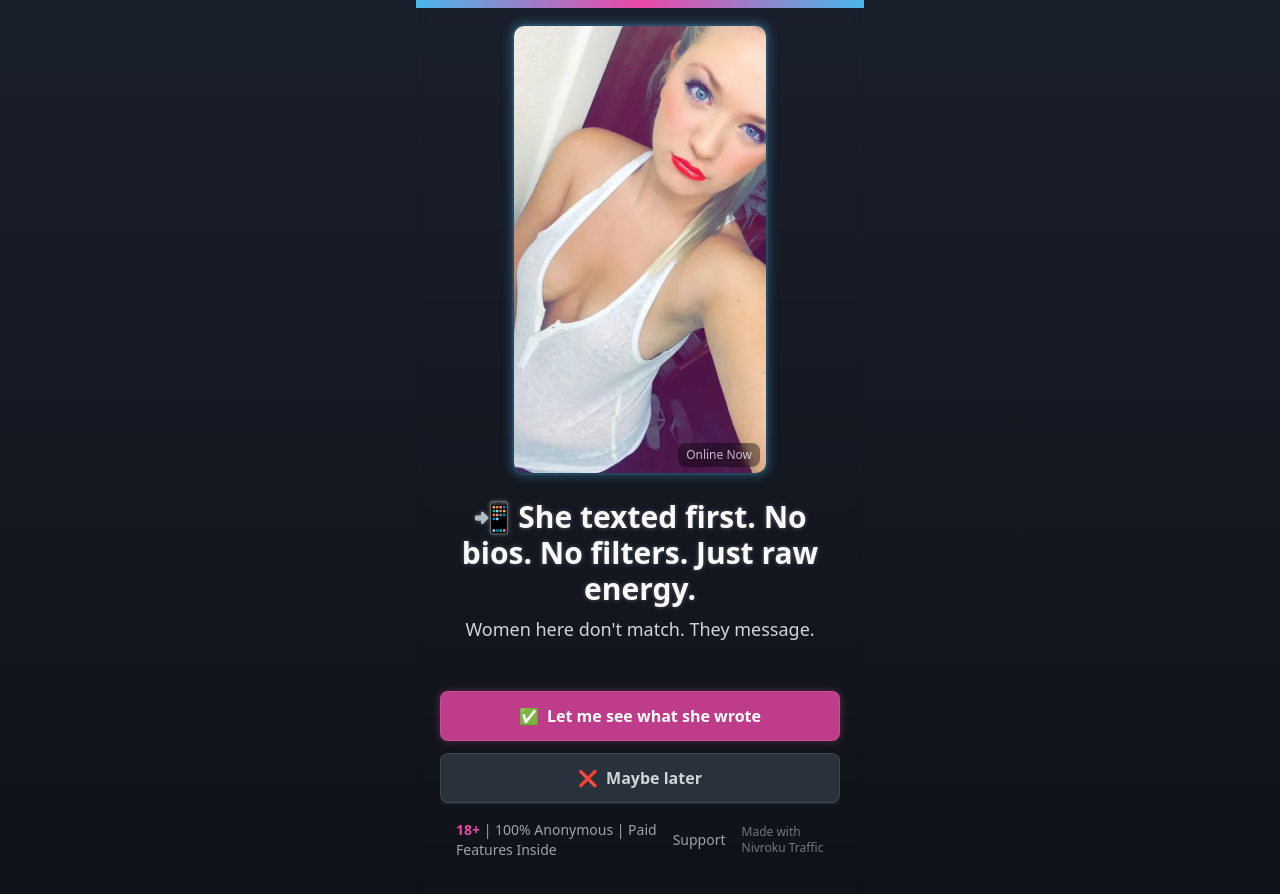
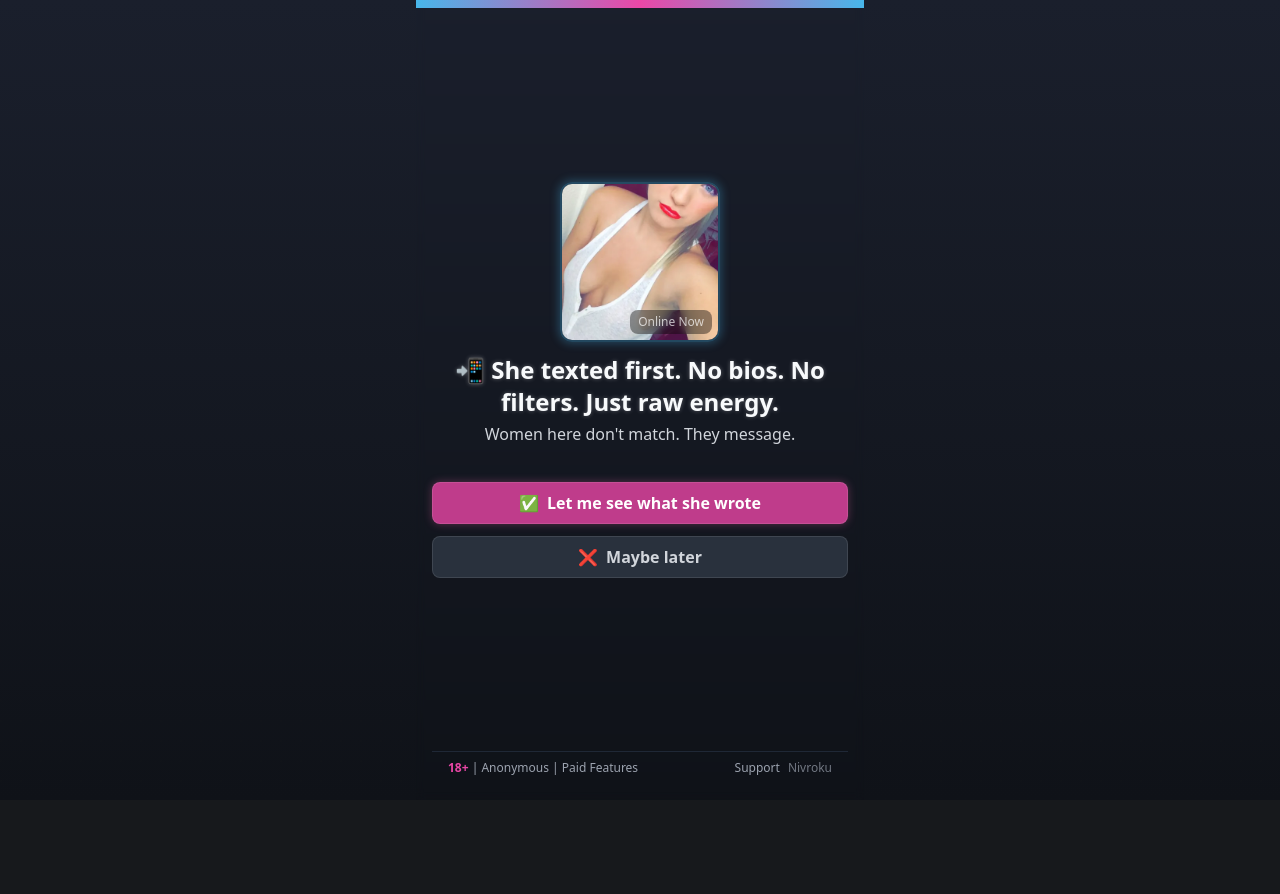
Before and after one commit to dmaxax/loveable-turnaround-landing, a React (Vite) app: page / in a window 1280 px wide. Shown: the top 894 px of the page. After the commit the page ends 800 px from the top, so only its background shows below. Built offline with nearby package versions, Linux system fonts and the light colour scheme.

Commit message:
Refactor: Make quiz one screen

```diff
--- a/src/components/CatImage.tsx
+++ b/src/components/CatImage.tsx
@@ -14,7 +14,7 @@ const CatImage: React.FC<CatImageProps> = ({ index }) => {
       <img
         src={imageUrl}
         alt={`Profile ${index}: ${getProfileReference(index)}`}
-        className="object-cover w-full h-full rounded-xl border-2 border-accent/30 shadow-glow"
+        className="object-cover w-40 h-40 rounded-xl border-2 border-accent/30 shadow-glow"
       />
       <div className="absolute bottom-2 right-2 bg-black/40 text-xs text-white/70 px-2 py-1 rounded-lg backdrop-blur-sm">
         Online Now
--- a/src/components/Footer.tsx
+++ b/src/components/Footer.tsx
@@ -3,15 +3,15 @@ import React from 'react';
 
 const Footer: React.FC = () => {
   return (
-    <footer className="w-full py-4 border-t border-border/40 mt-auto">
+    <footer className="w-full py-2 border-t border-border/40 mt-2">
       <div className="container mx-auto px-4">
-        <div className="flex flex-col md:flex-row justify-between items-center text-sm text-gray-400">
-          <div className="mb-2 md:mb-0">
-            <span className="font-bold text-primary">18+</span> | 100% Anonymous | Paid Features Inside
+        <div className="flex flex-col md:flex-row justify-between items-center text-xs text-gray-400">
+          <div className="mb-1 md:mb-0">
+            <span className="font-bold text-primary">18+</span> | Anonymous | Paid Features
           </div>
           <div className="flex items-center">
-            <a href="#" className="hover:text-accent mr-4 transition-colors">Support</a>
-            <span className="text-xs opacity-70">Made with Nivroku Traffic</span>
+            <a href="#" className="hover:text-accent mr-2 transition-colors">Support</a>
+            <span className="text-xs opacity-70">Nivroku</span>
           </div>
         </div>
       </div>
--- a/src/index.css
+++ b/src/index.css
@@ -62,27 +62,27 @@
 
 @layer components {
   .quiz-button {
-    @apply w-full rounded-lg py-3 px-4 font-semibold text-white transition-all duration-300
+    @apply w-full rounded-lg py-2 px-4 font-semibold text-white transition-all duration-300
     hover:shadow-md hover:scale-[1.02] active:scale-[0.98];
   }
 
   .quiz-container {
-    @apply min-h-screen flex flex-col items-center justify-between p-6 relative mx-auto max-w-md;
+    @apply min-h-screen flex flex-col items-center justify-between p-4 relative mx-auto max-w-md;
   }
 
   .quiz-content {
-    @apply flex flex-col items-center justify-center w-full flex-1;
+    @apply flex flex-col items-center justify-center w-full flex-1 py-2;
   }
 
   .quiz-header {
-    @apply text-2xl md:text-3xl font-bold mb-2 text-center text-shadow;
+    @apply text-xl md:text-2xl font-bold mb-1 text-center text-shadow;
   }
 
   .quiz-subheader {
-    @apply text-base md:text-lg text-gray-300 mb-6 text-center;
+    @apply text-sm md:text-base text-gray-300 mb-3 text-center;
   }
 
   .quiz-image {
-    @apply w-56 md:w-64 h-auto mb-6 rounded-xl shadow-glow;
+    @apply w-40 h-40 mb-3 rounded-xl shadow-glow;
   }
 }
```
